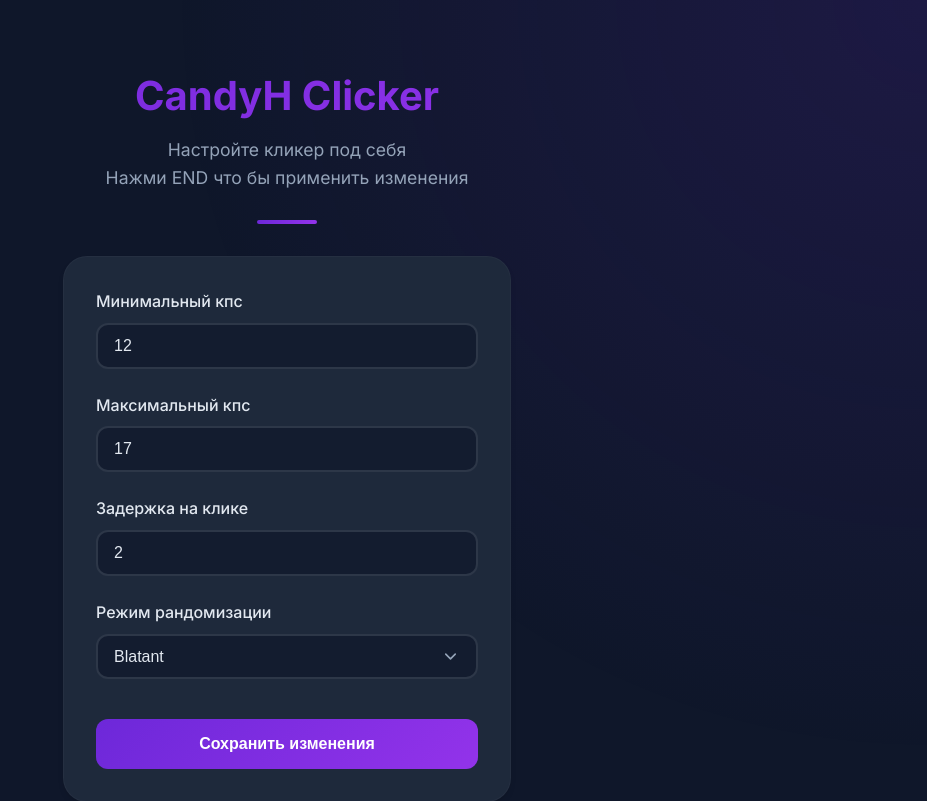
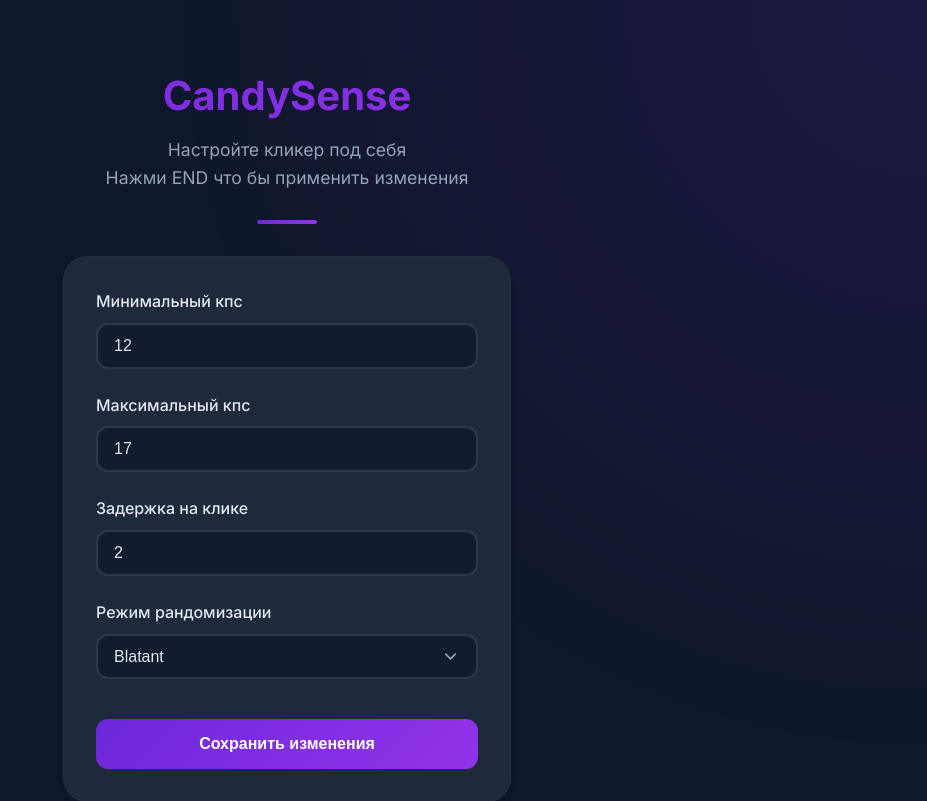
Before and after one commit to CandyVar/ccinv, a Flask app: page / in a window 1280 px wide. Shown: the top 801 px of the page, without its empty margins (353-1280 px from the left). Run offline with Flask 3, Linux system fonts and the light colour scheme; a user stored in the database is signed in.

Commit message:
candysense

```diff
--- a/templates/clicker.html
+++ b/templates/clicker.html
@@ -378,7 +378,7 @@
 <body>
     <div class="container">
         <header class="header">
-            <h1>CandyH Clicker</h1>
+            <h1>CandySense</h1>
             <p>Настройте кликер под себя</p>
             <p>Нажми END что бы применить изменения</p>
         </header>
```
